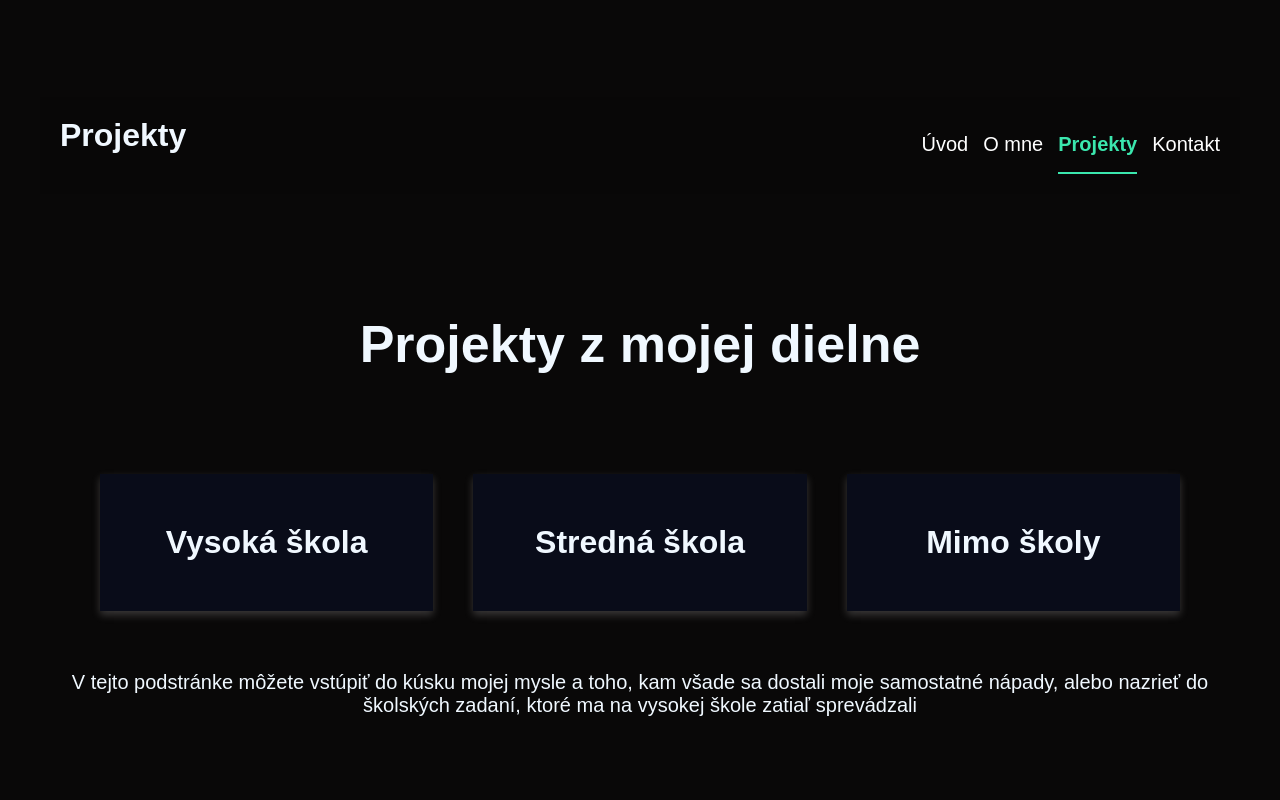
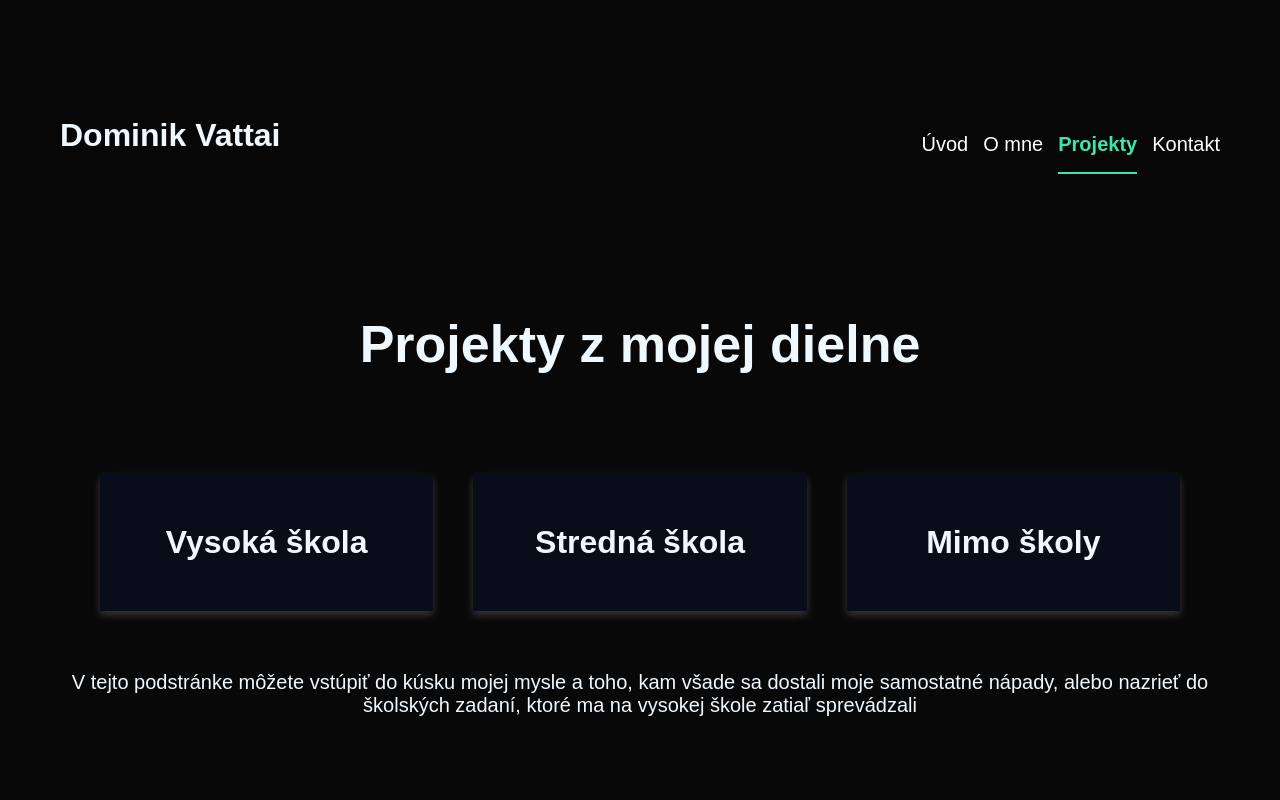
Before and after one commit to dominik92929/itw_projekt_2, a plain HTML site: page projects.html in a window 1280 px wide. Shown: the top 800 px of the page. Drawn offline with nearby package versions, Linux system fonts and the light colour scheme; a web font is replaced by a local one.

Commit message:
Update projects.html

```diff
--- a/projects.html
+++ b/projects.html
@@ -11,9 +11,9 @@
     </head>
     <body>
         <header id= "navbar">
-            <div id = "name">
-                <h1>Projekty</h1>
-            </div>
+            <div id="name">
+    <a href="https://dominik92929.github.io/itw_projekt_2/"><h1>Dominik Vattai</h1></a>
+</div>
 
             <nav>
                 <ul>
```
